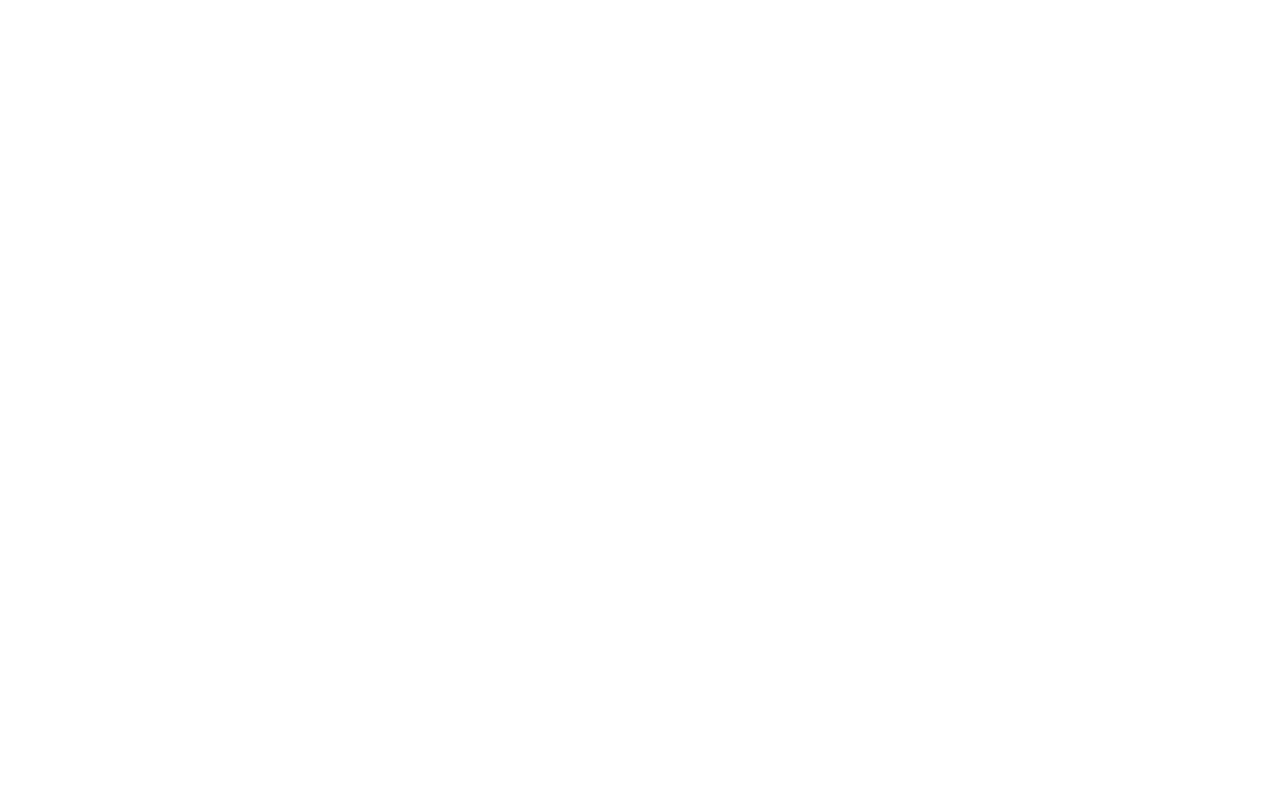
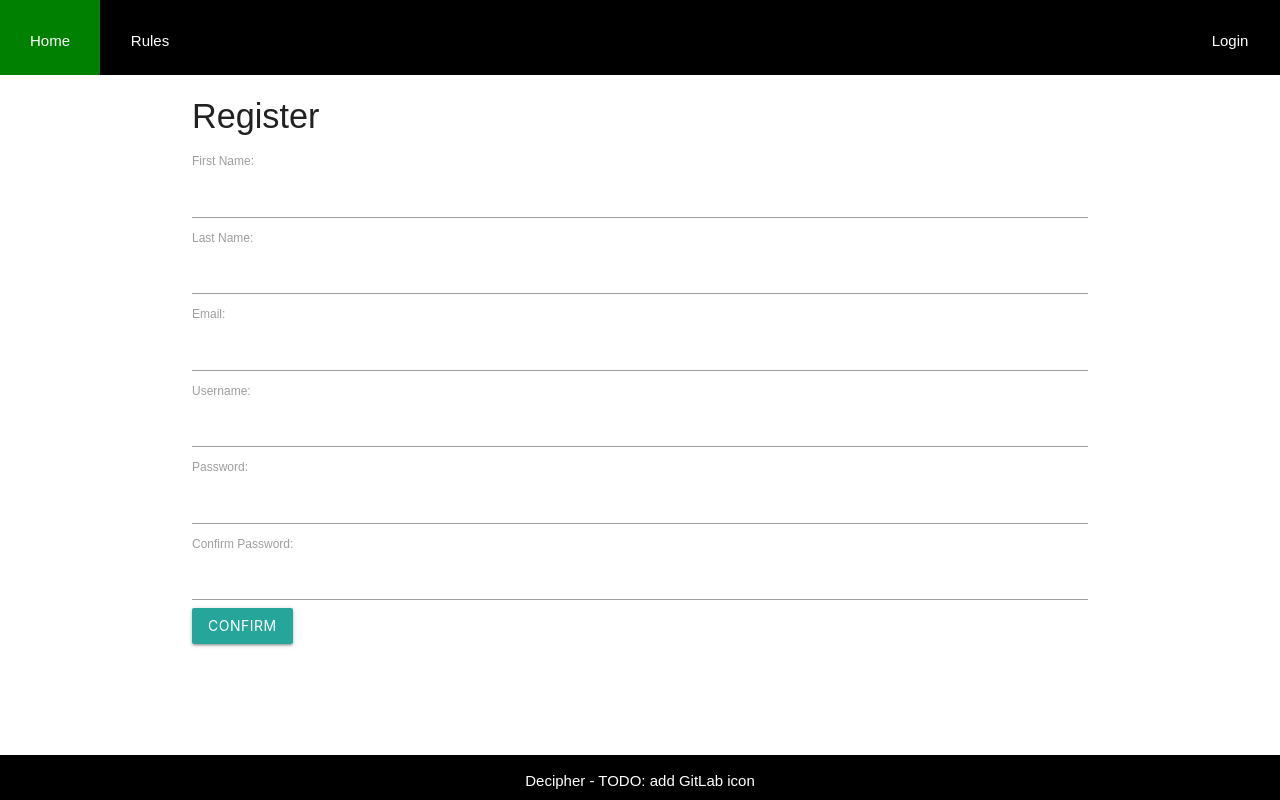
Before and after one commit to Enigma-Unicamp/decipher-me, a Django app: page /challenge/register/ in a window 1280 px wide. Before the commit the page is empty. Run offline with Django 3.2, Linux system fonts and the light colour scheme.

Commit message:
Finish login and register pages

```diff
--- a/decipher/challenge/forms.py
+++ b/decipher/challenge/forms.py
@@ -19,16 +19,10 @@ class LoginForm(forms.Form):
 
 
 class RegisterForm(forms.ModelForm):
-    '''
-    Formulário de Cadastro dos usuários
-    @model: baseado no modelo de usuário
-    @fields: campos que serão usados
-    @labels: labels
-    @helptext: texto de ajuda
-    '''
+
     confirm_password=forms.CharField(
-        label='confirme a senha',
-        help_text='confirme a senha',
+        label='confirm password',
+        help_text='confirm your password',
         widget=forms.PasswordInput())
 
     class Meta:
@@ -41,18 +35,18 @@ class RegisterForm(forms.ModelForm):
             'password',
         ]
         help_texts = {
-            'first_name': 'primeiro nome',
-            'last_name': 'sobrenome',
-            'email': 'e-mail',
-            'username': 'usuário',
-            'password': 'senha',
+            'first_name': 'first name',
+            'last_name': 'last name',
+            'email': 'email',
+            'username': 'username',
+            'password': 'password',
         }
         labels = {
-            'first_name': 'primeiro nome',
-            'last_name': 'sobrenome',
-            'email': 'e-mail',
-            'username': 'usuário',
-            'password': 'senha',
+            'first_name': 'first name',
+            'last_name': 'last name',
+            'email': 'email',
+            'username': 'username',
+            'password': 'password',
         }
         widgets = {
             'password': forms.PasswordInput(),
--- a/decipher/challenge/templates/challenge/base.html
+++ b/decipher/challenge/templates/challenge/base.html
@@ -5,7 +5,6 @@
 
     <!-- css file -->
     <link rel="stylesheet" type="text/css" href="{% static 'css/styles.css' %}">
-
     <!-- Compiled and minified CSS -->
     <link rel="stylesheet" href="https://cdnjs.cloudflare.com/ajax/libs/materialize/1.0.0-rc.2/css/materialize.min.css">
     <!-- Cool icons -->
--- a/decipher/challenge/templates/challenge/register.html
+++ b/decipher/challenge/templates/challenge/register.html
@@ -0,0 +1,35 @@
+{% extends 'challenge/base.html' %}
+
+{% block title %}
+  Register
+{% endblock %}
+
+{% block content %}
+
+  <!-- Display any forms error -->
+  {% if form.errors %}
+    {% for field in form %}
+      {% for error in field.errors %}
+        <div class="error-message">{{ error }}</div>
+      {% endfor %}
+    {% endfor %}
+  {% endif %}
+
+  <!-- Page title -->
+  <h4>Register</h4>
+
+  <form action="{% url 'challenge:register' %}" method="post">
+
+    <!-- Register form fields -->
+    {% csrf_token %}
+    {% for field in form %}
+      {{ field.label_tag | title }}<br />
+      {{ field }}<br />
+    {% endfor %}
+
+    <!-- Buttons: confirm registration -->
+    <input type="submit" value="Confirm" class="btn" />
+
+  </form>
+
+{% endblock %}
--- a/decipher/challenge/urls.py
+++ b/decipher/challenge/urls.py
@@ -8,4 +8,5 @@ urlpatterns = [
     path('rules/', views.RulesView.as_view(), name='rules'),
     path('register/', views.RegisterView.as_view(), name='register'),
     path('login/', views.LoginView.as_view(), name='login'),
+    path('logout/', views.LogoutView.as_view(), name='logout'),
 ]
--- a/decipher/challenge/views.py
+++ b/decipher/challenge/views.py
@@ -56,11 +56,9 @@ class RegisterView(TemplateView):
                 password=form.cleaned_data['password'],
                 first_name=form.cleaned_data['first_name'],
                 email=form.cleaned_data['email'],
-                university=form.cleaned_data['university'],
             )
             # Redirect new user to login page
-            #return redirect('d2018:login')
-            return
+            return redirect('challenge:login')
 
         # Otherwise render register page again
         return render(request, self.template_name, {'form': form})
```
Also changed, not shown: decipher/challenge/templates/challenge/login.html (+8 -2 lines).
